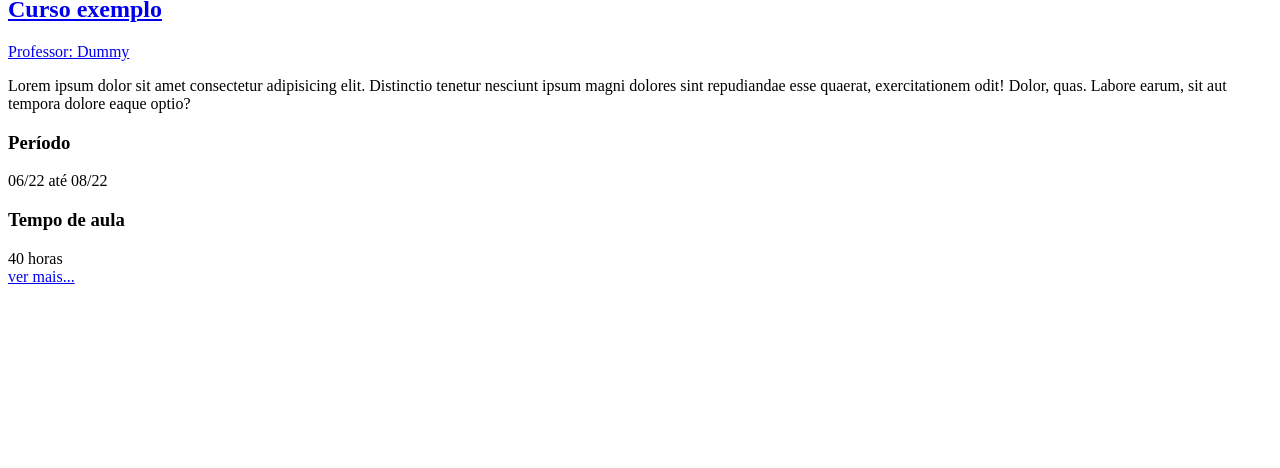
After one commit to FaraamGG/DesafioDjangoGazineu, a Django app: template institute/templates/institute/partials/course.html in a window 1280 px wide. The commit adds this page. Shown: the part 332-800 px from the top of the page. Run offline with Django 4.2, Linux system fonts and the light colour scheme; the template is opened without the code that fills it, so the values that code supplies are empty.

Commit message:
Home layout

```diff
--- a/institute/models.py
+++ b/institute/models.py
@@ -11,7 +11,7 @@ class Course(models.Model):
     duration_unit = models.CharField(max_length=65)
     total_hours = models.IntegerField()
     professor = models.CharField(max_length=65)
-    cover = models.ImageField(upload_to='institute/img/')
+    cover = models.ImageField(upload_to='institute/static/images/courses_img')
 
     def __str__(self):
         return self.title
--- /dev/null
+++ b/institute/templates/institute/partials/course.html
@@ -0,0 +1,61 @@
+{% load static %}
+
+<div class = "course course-list-item">
+
+    <div class="course-cover">
+        <a href="{% url 'institute:home' %}">
+            <img src="{% static 'institute/images/covers/tec.jpg' %}" alt="temp">
+        </a>
+    </div>
+
+    <div class="course-title-container">
+        <a href="{% url 'institute:home' %}">
+            <h2 class = "recipe-title"> Curso exemplo </h2>
+        </a>
+    </div>
+
+    <div class="course-teacher-container">
+        <div class="course-teacher">
+            <a href="{% url 'institute:home' %}">
+                <i class="fa-solid fa-user-tie"></i>
+                Professor: Dummy
+            </a>
+        </div>
+    </div>
+
+    <div class="course-content">
+
+        <p>Lorem ipsum dolor sit amet consectetur adipisicing elit. Distinctio tenetur nesciunt ipsum magni dolores sint repudiandae esse quaerat, exercitationem odit! Dolor, quas. Labore earum, sit aut tempora dolore eaque optio?</p>
+
+    </div>
+
+    <div class="course-meta-container">
+
+        <div class="course-meta course-duration">
+            <h3 class="course-meta-title"><i class="fa-solid fa-calendar-days"></i> Período</h3>
+            <div class="recipe-meta-title">
+                06/22 até 08/22
+            </div>
+        </div>
+
+        <div class="course-meta course-hours">
+            <h3 class="recipe-meta-title"><i class="fas fa-stopwatch"></i> Tempo de aula</h3>
+            <div class="recipe-meta-text">
+
+                40 horas
+
+            </div>
+        </div>
+
+    </div>
+
+    <footer class="course-footer">
+
+        <a class="course-read-more button button-dark button-full-width" href="{% url 'institute:home' %}">
+            <i class="fas fa-eye"></i>
+            <span>ver mais...</span>
+        </a>
+
+   </footer>
+
+</div>
```
Also changed, not shown: institute/templates/institute/pages/home.html (+26 -0 lines), institute/templates/institute/partials/head.html (+3 -9 lines), institute/templates/institute/partials/main-home.html (added, +14 -0 lines), institute/img/tec.jpg (deleted).
